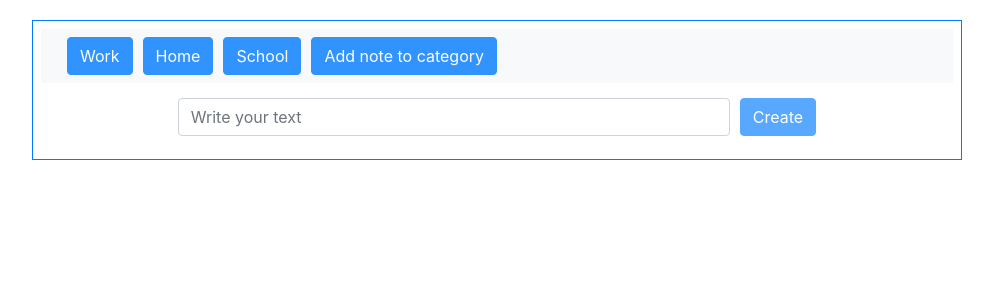
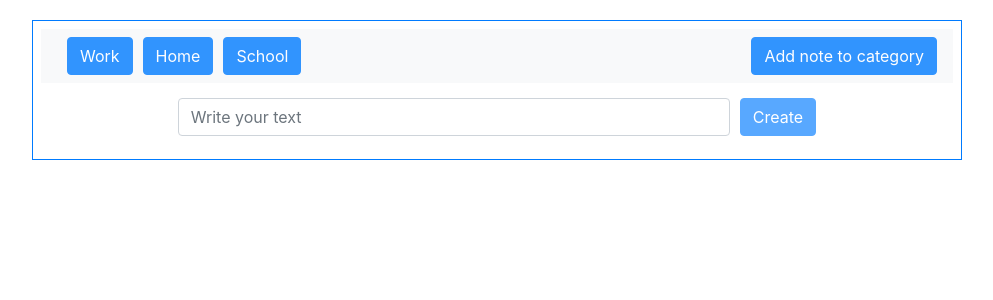
Before and after one commit to NikitaListopad/React-Notes, a React (Create React App) app: page / in a window 1280 px wide. Shown: the top 300 px of the page, without its empty margins (143-1136 px from the left). Built offline with nearby package versions, Linux system fonts and the light colour scheme.

Commit message:
Create store for categories

```diff
--- a/src/components/elements/navbar.js
+++ b/src/components/elements/navbar.js
@@ -5,7 +5,8 @@ export const Navbar = props => {
 
 
     return(
-        <nav className="navbar navbar-expand-lg navbar-light bg-light">
+        <nav className="navbar navbar-expand-lg navbar-light bg-light d-flex justify-content-between">
+            <div>
             {props.items.map(item =>
                 <Button
                     type='button'
@@ -13,6 +14,7 @@ export const Navbar = props => {
                     text={item.text}
                 />
             )}
+            </div>
             <Button
                 type='button'
                 className=''
--- a/src/container/main.js
+++ b/src/container/main.js
@@ -69,6 +69,10 @@ export const Main = () => {
         console.log('Works')
     }
 
+    const onCancelCategorySelectClick = () => {
+        setSelectMode(false)
+    }
+
     const onSelectNoteClick = item => {
         setSelectedNotes([...selectedNotes, item])
         for (let i = 0; i < selectedNotes.length; i++) {
@@ -78,9 +82,9 @@ export const Main = () => {
         }
     }
 
-    const onAddToCategoryAccept = value => {
-        console.log(value)
+    const onAddToCategoryAccept = values => {
         setSelectMode(false)
+        console.log(values)
     }
 
     return (
@@ -89,8 +93,8 @@ export const Main = () => {
                 <Header/>
                 <Navbar
                     items={categories}
-                    text='Add note to category'
-                    onSelectCategoryClick={onSelectCategoryClick}
+                    text={!selectMode ? 'Add note to category' : 'Cancel'}
+                    onSelectCategoryClick={!selectMode ? onSelectCategoryClick : onCancelCategorySelectClick}
                 />
                 {selectMode ?
                     <SelectCategoryForm
--- /dev/null
+++ b/src/store/categories/index.js
@@ -0,0 +1,3 @@
+export * from './actions'
+export * from './reducers'
+export * from './selectors'
```
Also changed, not shown: src/store/categories/actions.js (added), src/store/categories/reducers.js (added), src/store/categories/selectors.js (added).
